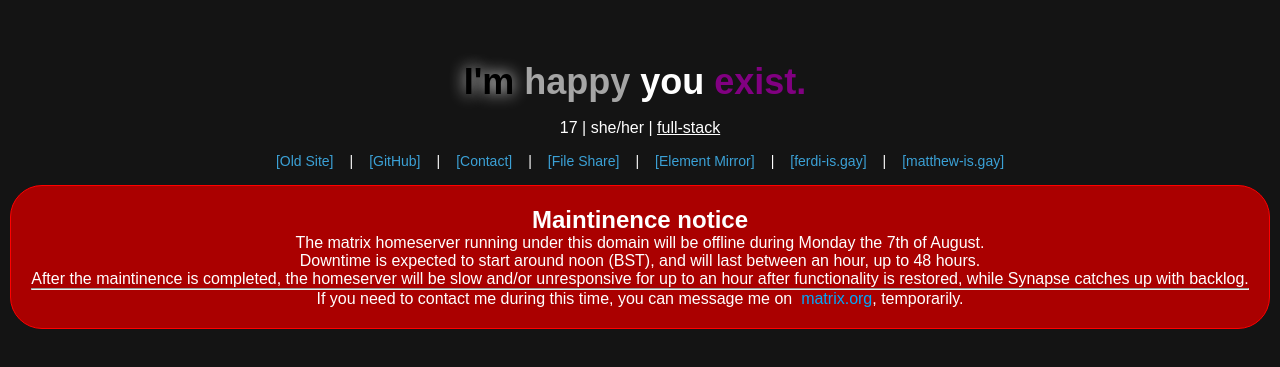
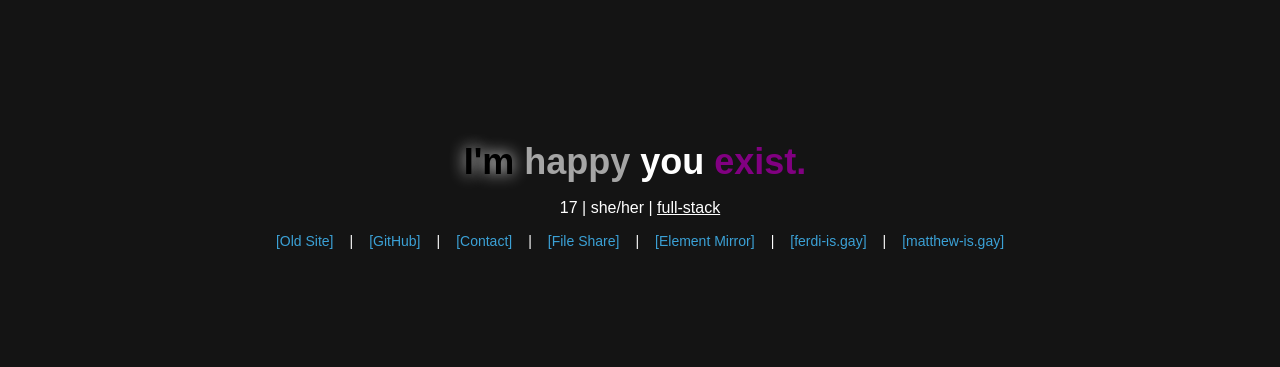
Before and after one commit to nexy7574/nexy7574.co.uk-t, a Next.js app: page / in a window 1280 px wide. Shown: the part 205-572 px from the top of the page. Built offline with nearby package versions, Linux system fonts and the light colour scheme; a web font is replaced by a local one.

Commit message:
remove downtime warning

```diff
--- a/src/pages/index.jsx
+++ b/src/pages/index.jsx
@@ -158,7 +158,7 @@ export default function Home() {
                 <Div/>
                 <Link href={"https://matthew-is.gay"} text={"matthew-is.gay"}/>
             </ul>
-            <div className={styles.notice}>
+            {/* <div className={styles.notice}>
                 <h2>Maintinence notice</h2>
                 <p>The matrix homeserver running under this domain will be offline during Monday the 7th of August.</p>
                 <p>Downtime is expected to start around noon (BST), and will last between an hour, up to 48 hours.</p>
@@ -169,7 +169,7 @@ export default function Home() {
                 <p>If you need to contact me during this time, you can message me on
                     &nbsp;<a href={"https://matrix.to/#/@eek4015:matrix.org"}>matrix.org</a>, temporarily.
                 </p>
-            </div>
+            </div> */}
         </main>
         </>
     )
```
